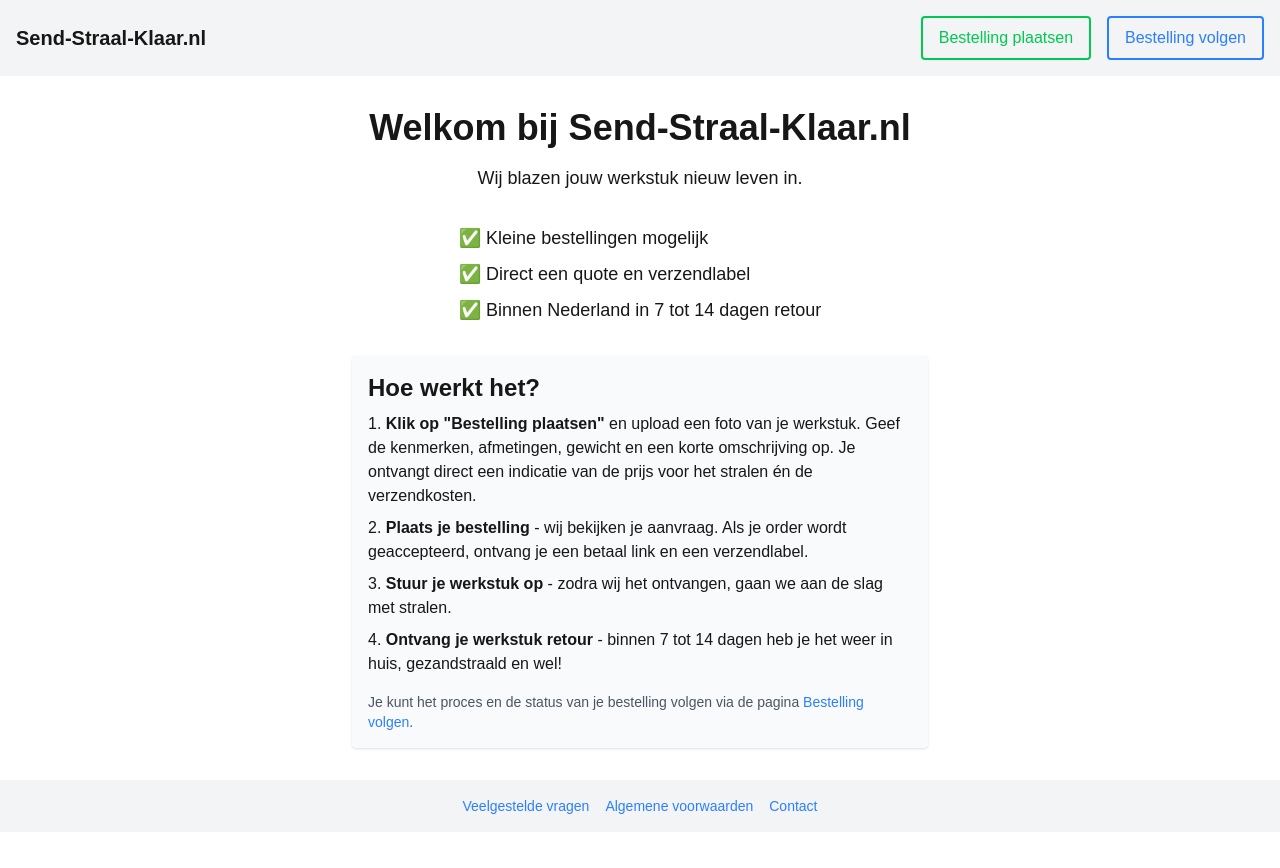
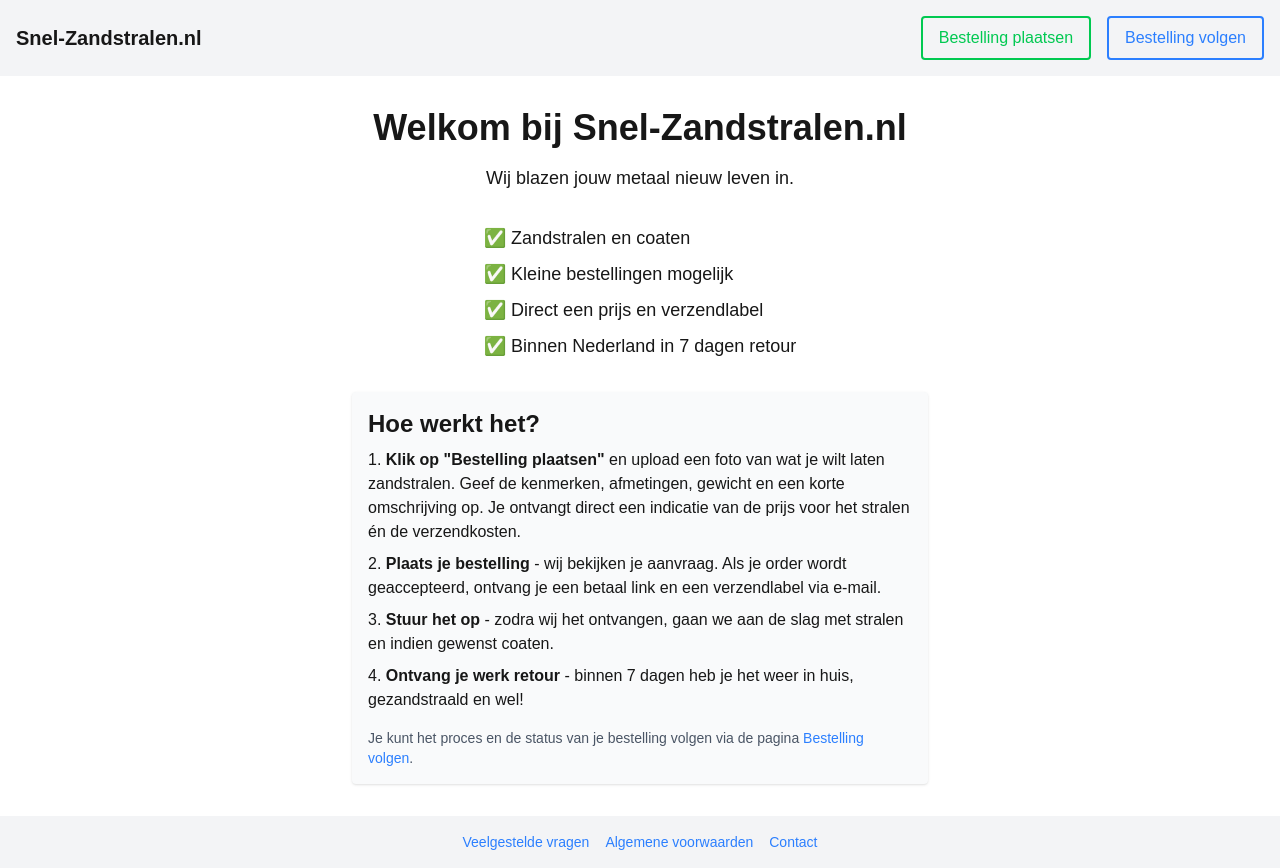
Before and after one commit to klabak436/gritblast-mvp, a Next.js app: page / in a window 1280 px wide. Before the commit the page ends 832 px from the top, so only its background shows below. Built offline with nearby package versions, Linux system fonts and the light colour scheme.

Commit message:
update naar snel-zandstralen.nl

```diff
--- a/app/contact/page.js
+++ b/app/contact/page.js
@@ -18,7 +18,7 @@ export default function ContactPage() {
 
         <ul className="list-disc list-inside space-y-2">
           <li>📱 WhatsApp: <strong>06 - 12345678 (TBD)</strong></li>
-          <li>📧 E-mail: <a href="mailto:info@send-straal-klaar.nl" className="text-blue-500 underline">info@send-straal-klaar.nl</a></li>
+          <li>📧 E-mail: <a href="mailto:info@snel-zandstralen.nl" className="text-blue-500 underline">info@send-straal-klaar.nl</a></li>
         </ul>
 
         <p>
--- a/app/faq/page.js
+++ b/app/faq/page.js
@@ -21,9 +21,9 @@ export default function FAQPage() {
         </div>
 
         <div className="bg-gray-50 p-4 rounded shadow">
-          <h2 className="text-xl font-semibold mb-2">Hoe lang duurt het voordat ik mijn werkstuk terugkrijg?</h2>
+          <h2 className="text-xl font-semibold mb-2">Hoe lang duurt het voordat ik mijn artikel terugkrijg?</h2>
           <p>
-            De meeste werkstukken zijn binnen 7 tot 14 dagen retour, afhankelijk van het formaat en de complexiteit.
+            De meeste werken zijn binnen 7 tot 14 dagen retour, afhankelijk van het formaat en de complexiteit.
           </p>
         </div>
 
@@ -37,14 +37,14 @@ export default function FAQPage() {
         <div className="bg-gray-50 p-4 rounded shadow">
           <h2 className="text-xl font-semibold mb-2">Hoe werkt het verzenden?</h2>
           <p>
-            Na het invullen van je gegevens ontvang je een verzendlabel en instructies om je werkstuk op te sturen. De verzendkosten zijn inclusief retour en te volgen via track en trace.
+            Na het invullen van je gegevens ontvang je een verzendlabel en instructies om je werkstuk op te sturen met DHL of PostNL. De verzendkosten zijn inclusief retour en te volgen via track en trace.
           </p>
         </div>
 
         <div className="bg-gray-50 p-4 rounded shadow">
           <h2 className="text-xl font-semibold mb-2">Wat als ik niet tevreden ben?</h2>
           <p>
-            We streven naar 100% tevredenheid. Mocht je niet tevreden zijn, neem dan direct contact met ons op zodat we samen een oplossing kunnen vinden. Als we het werkstuk niet kunnen stralen dan sturen we het terug zonder straalkosten in rekening te brengen, u betaald dan alleen de verzendkosten.
+            We streven naar 100% tevredenheid. Mocht je niet tevreden zijn, neem dan direct contact met ons op zodat we samen een oplossing kunnen vinden. Als we het niet kunnen stralen dan sturen we het terug zonder straalkosten in rekening te brengen, u betaald dan alleen de verzendkosten.
           </p>
         </div>
       </div>
--- a/app/layout.js
+++ b/app/layout.js
@@ -12,13 +12,27 @@ const geistMono = Geist_Mono({
 });
 
 export const metadata = {
-  title: "Create Next App",
-  description: "Generated by create next app",
+  title: "Snel Zandstralen",
+  description: "Je werkstuk snel gezandstraald en klaar voor gebruik",
 };
 
 export default function RootLayout({ children }) {
   return (
-    <html lang="en">
+    <html lang="nl">
+      <head>
+        {/* Google Analytics 4 */}
+        <script async src="https://www.googletagmanager.com/gtag/js?id=G-ZK7H198DET"></script>
+        <script
+          dangerouslySetInnerHTML={{
+            __html: `
+              window.dataLayer = window.dataLayer || [];
+              function gtag(){dataLayer.push(arguments);}
+              gtag('js', new Date());
+              gtag('config', 'G-ZK7H198DET');
+            `,
+          }}
+        />
+      </head>
       <body
         className={`${geistSans.variable} ${geistMono.variable} antialiased`}
       >
--- a/app/page.js
+++ b/app/page.js
@@ -3,7 +3,7 @@ export default function HomePage() {
     <div className="flex flex-col min-h-screen">
       {/* Header */}
       <header className="flex justify-between items-center p-4 bg-gray-100">
-        <div className="text-xl font-bold">Send-Straal-Klaar.nl</div>
+        <div className="text-xl font-bold">Snel-Zandstralen.nl</div>
         <nav className="flex gap-4">
           <a
             href="/order"
@@ -22,14 +22,15 @@ export default function HomePage() {
 
       {/* Hero */}
       <main className="flex-grow flex flex-col items-center justify-center p-8 text-center">
-        <h1 className="text-4xl font-bold mb-4">Welkom bij Send-Straal-Klaar.nl</h1>
-        <p className="text-lg mb-8">Wij blazen jouw werkstuk nieuw leven in.</p>
+        <h1 className="text-4xl font-bold mb-4">Welkom bij Snel-Zandstralen.nl</h1>
+        <p className="text-lg mb-8">Wij blazen jouw metaal nieuw leven in.</p>
 
         {/* USP's */}
         <ul className="text-left mb-8 space-y-2 text-lg">
+          <li>✅ Zandstralen en coaten</li>
           <li>✅ Kleine bestellingen mogelijk</li>
-          <li>✅ Direct een quote en verzendlabel</li>
-          <li>✅ Binnen Nederland in 7 tot 14 dagen retour</li>
+          <li>✅ Direct een prijs en verzendlabel</li>
+          <li>✅ Binnen Nederland in 7 dagen retour</li>
         </ul>
 
         {/* Uitlegblok */}
@@ -37,16 +38,16 @@ export default function HomePage() {
           <h2 className="text-2xl font-bold mb-2">Hoe werkt het?</h2>
           <ol className="list-decimal list-inside space-y-2">
             <li>
-              <strong>Klik op &quot;Bestelling plaatsen&quot;</strong> en upload een foto van je werkstuk. Geef de kenmerken, afmetingen, gewicht en een korte omschrijving op. Je ontvangt direct een indicatie van de prijs voor het stralen én de verzendkosten.
+              <strong>Klik op &quot;Bestelling plaatsen&quot;</strong> en upload een foto van wat je wilt laten zandstralen. Geef de kenmerken, afmetingen, gewicht en een korte omschrijving op. Je ontvangt direct een indicatie van de prijs voor het stralen én de verzendkosten.
             </li>
             <li>
-              <strong>Plaats je bestelling</strong> - wij bekijken je aanvraag. Als je order wordt geaccepteerd, ontvang je een betaal link en een verzendlabel.
+              <strong>Plaats je bestelling</strong> - wij bekijken je aanvraag. Als je order wordt geaccepteerd, ontvang je een betaal link en een verzendlabel via e-mail.
             </li>
             <li>
-              <strong>Stuur je werkstuk op</strong> - zodra wij het ontvangen, gaan we aan de slag met stralen.
+              <strong>Stuur het op</strong> - zodra wij het ontvangen, gaan we aan de slag met stralen en indien gewenst coaten.
             </li>
             <li>
-              <strong>Ontvang je werkstuk retour</strong> - binnen 7 tot 14 dagen heb je het weer in huis, gezandstraald en wel!
+              <strong>Ontvang je werk retour</strong> - binnen 7 dagen heb je het weer in huis, gezandstraald en wel!
             </li>
           </ol>
           <p className="mt-4 text-sm text-gray-600">
--- a/app/terms/page.js
+++ b/app/terms/page.js
@@ -7,7 +7,7 @@ export default function TermsPage() {
 
       <div className="max-w-2xl text-center">
         <p className="mb-4">
-          Op deze pagina vind je de algemene voorwaarden van Send-Straal-Klaar.nl.
+          Op deze pagina vind je de algemene voorwaarden van Snel-Zandstralen.nl.
           Deze zijn van toepassing op al onze diensten en leveringen.
         </p>
 
--- /dev/null
+++ b/tailwind.config.js
@@ -0,0 +1,12 @@
+/** @type {import('tailwindcss').Config} */
+module.exports = {
+    darkMode: false, // Dit zet dark mode uit
+    content: [
+    "./app/**/*.{js,ts,jsx,tsx}",
+    "./components/**/*.{js,ts,jsx,tsx}",
+  ],
+  theme: {
+    extend: {},
+  },
+  plugins: [],
+};
```
Also changed, not shown: package.json (+4 -4 lines), 1 other file (tests, documents, lock files or other folders).
